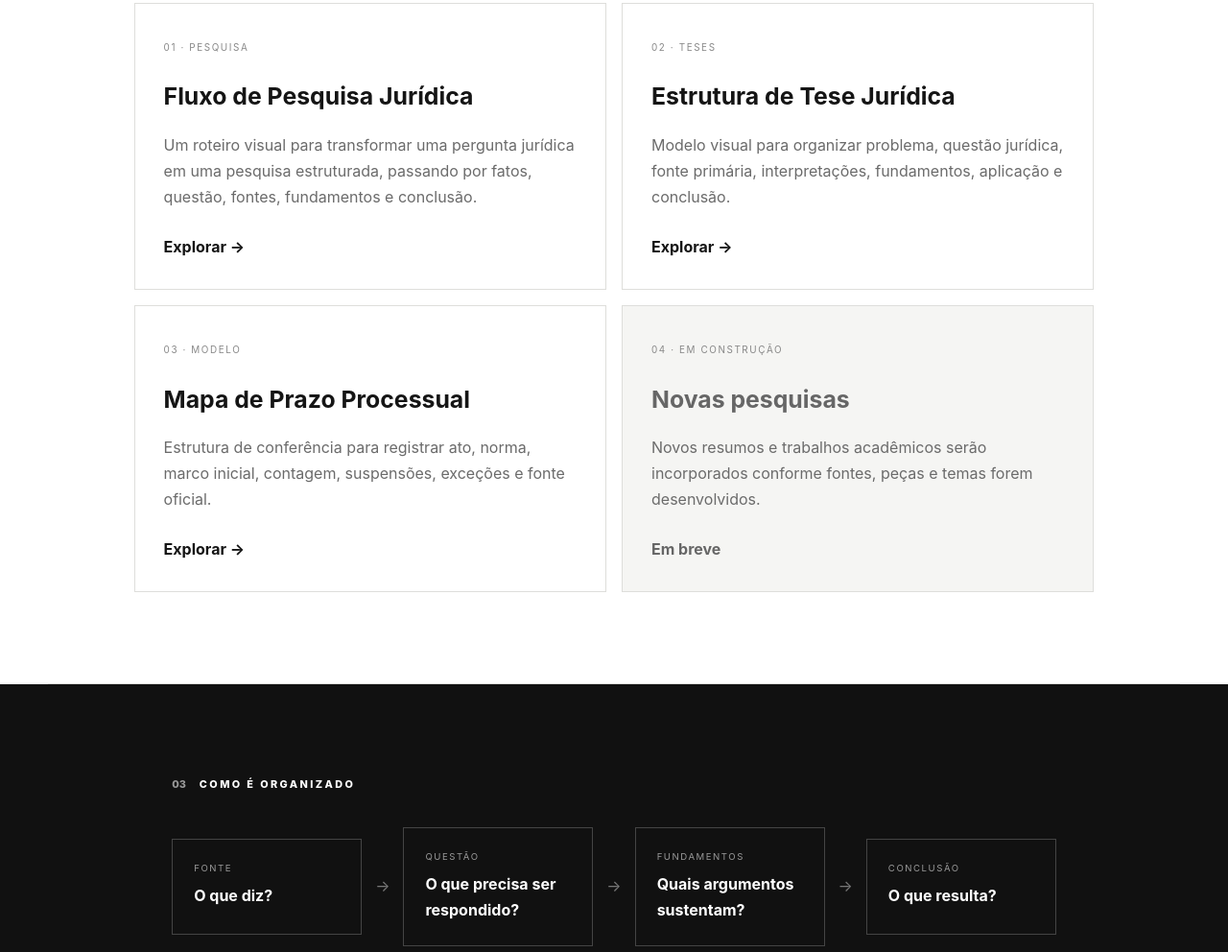
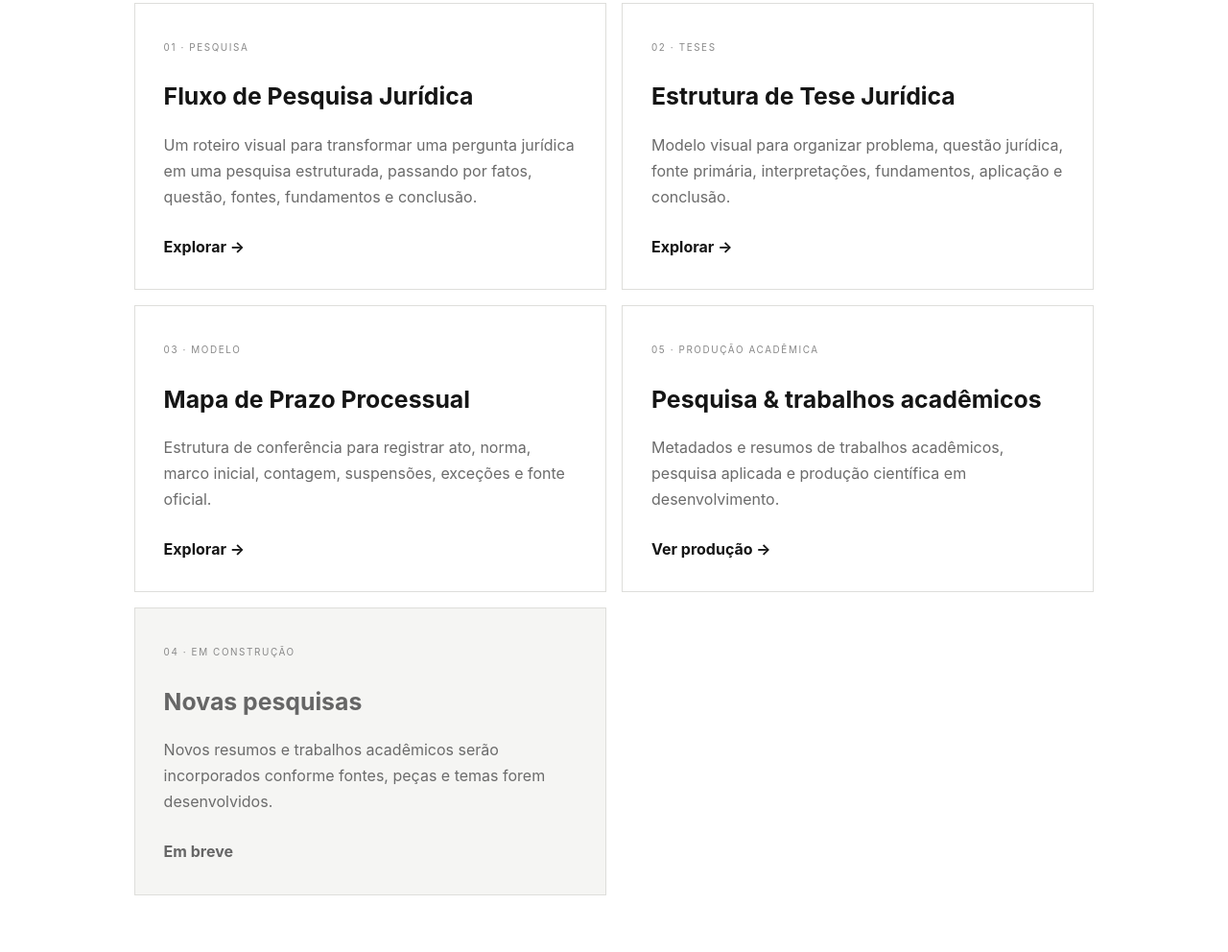
Before and after one commit to StevenEdwardSantosDuarte/Repositositorio-juridico, a plain HTML site: page portfolio/index.html in a window 1280 px wide. Shown: the part 1248-2240 px from the top of the page at 96% size. Drawn offline with Linux system fonts and the light colour scheme.

Commit message:
feat: adicionar seção de pesquisa e produção acadêmica

```diff
--- a/portfolio/index.html
+++ b/portfolio/index.html
@@ -8,7 +8,7 @@
 </head>
 <body>
 <header class="hero">
-  <nav><a href="../">Cartão digital</a><a href="#sobre">Sobre</a><a href="#projetos">Projetos</a><a href="#contato">Contato</a></nav>
+  <nav><a href="../">Cartão digital</a><a href="#sobre">Sobre</a><a href="#projetos">Projetos</a><a href="producao-academica.html">Pesquisa & Produção</a><a href="#contato">Contato</a></nav>
   <div class="hero-content reveal">
     <p class="kicker">PORTFÓLIO ACADÊMICO & PROFISSIONAL</p>
     <h1>Direito, pesquisa e tecnologia<br><em>em linguagem clara.</em></h1>
@@ -38,7 +38,9 @@
     <a class="project-card" href="projetos/prazo-processual.html">
       <span>03 · MODELO</span><h3>Mapa de Prazo Processual</h3><p>Estrutura de conferência para registrar ato, norma, marco inicial, contagem, suspensões, exceções e fonte oficial.</p><b>Explorar →</b>
     </a>
-    <article class="project-card muted">
+    <a class="project-card" href="producao-academica.html">
+      <span>05 · PRODUÇÃO ACADÊMICA</span><h3>Pesquisa & trabalhos acadêmicos</h3><p>Metadados e resumos de trabalhos acadêmicos, pesquisa aplicada e produção científica em desenvolvimento.</p><b>Ver produção →</b>
+    </a><article class="project-card muted">
       <span>04 · EM CONSTRUÇÃO</span><h3>Novas pesquisas</h3><p>Novos resumos e trabalhos acadêmicos serão incorporados conforme fontes, peças e temas forem desenvolvidos.</p><b>Em breve</b>
     </article>
   </div>
```
